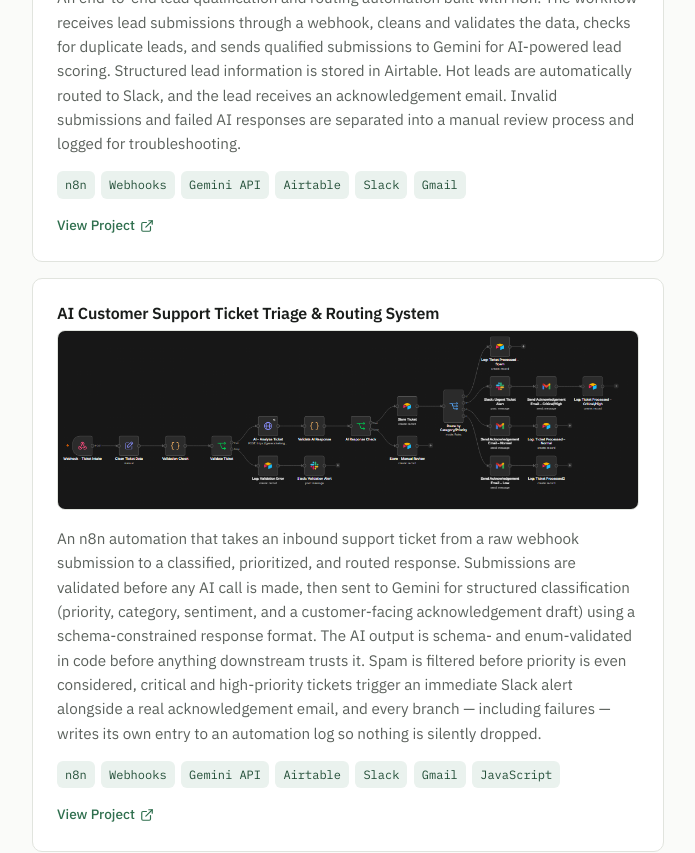
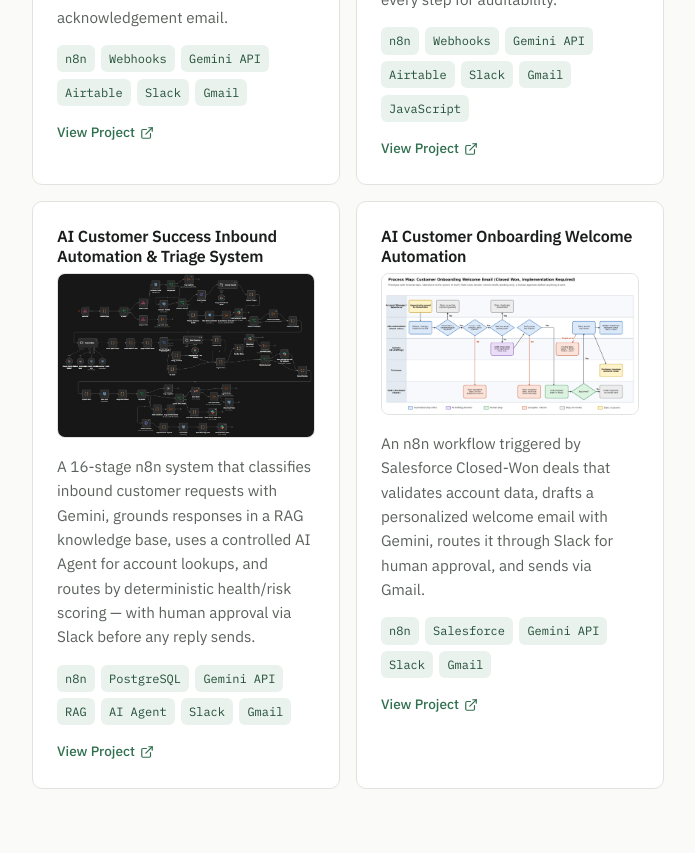
Before and after one commit to Azarath-max/Portfolio-Site, a React (Vite) app: page / in a window 1280 px wide. Shown: the part 3000-3853 px from the top of the page, without its empty margins (292-987 px from the left). Built offline with nearby package versions, Linux system fonts and the light colour scheme.

Commit message:
Projects upload

```diff
--- a/src/components/Projects.css
+++ b/src/components/Projects.css
@@ -7,7 +7,15 @@
 .projects-list {
   display: flex;
   flex-direction: column;
+  display: grid;
+  grid-template-columns: repeat(2, 1fr);
   gap: var(--space-2);
+}
+
+@media (max-width: 720px) {
+  .projects-list {
+    grid-template-columns: 1fr;
+  }
 }
 
 .project-item {
--- a/src/data/portfolioData.js
+++ b/src/data/portfolioData.js
@@ -83,25 +83,21 @@ export const skillGroups = [
   },
 ];
 
-// Set status to "In Progress" or "Planned". Use "Completed" once a project is actually finished.
-// techStack is optional — an array of short tool/tech names shown as tags on the card.
-// image is optional — put the actual file in public/projects/ and reference the path here.
-// link is optional — only renders a "View Project" button when filled in.
 export const projects = [
   {
     title: "AI Lead Qualification & Smart Sales Routing System",
     status: "Completed",
     description:
-      "An end-to-end lead qualification and routing automation built with n8n. The workflow receives lead submissions through a webhook, cleans and validates the data, checks for duplicate leads, and sends qualified submissions to Gemini for AI-powered lead scoring. Structured lead information is stored in Airtable. Hot leads are automatically routed to Slack, and the lead receives an acknowledgement email. Invalid submissions and failed AI responses are separated into a manual review process and logged for troubleshooting.",
+      "An n8n workflow that validates and deduplicates inbound leads, scores them with Gemini, stores results in Airtable, and routes hot leads to Slack with an automatic acknowledgement email.",
     techStack: ["n8n", "Webhooks", "Gemini API", "Airtable", "Slack", "Gmail"],
     link: "https://github.com/Azarath-max/ai-lead-qualification-system",
-    image: "/projects/lead-qualification.png", // put the actual image file in public/projects/
+    image: "/projects/lead-qualification.png",
   },
   {
     title: "AI Customer Support Ticket Triage & Routing System",
     status: "Completed",
     description:
-      "An n8n automation that takes an inbound support ticket from a raw webhook submission to a classified, prioritized, and routed response. Submissions are validated before any AI call is made, then sent to Gemini for structured classification (priority, category, sentiment, and a customer-facing acknowledgement draft) using a schema-constrained response format. The AI output is schema- and enum-validated in code before anything downstream trusts it. Spam is filtered before priority is even considered, critical and high-priority tickets trigger an immediate Slack alert alongside a real acknowledgement email, and every branch — including failures — writes its own entry to an automation log so nothing is silently dropped.",
+      "An n8n automation that validates incoming support tickets, classifies them with Gemini (priority, category, sentiment), and routes critical/high-priority tickets to Slack while logging every step for auditability.",
     techStack: [
       "n8n",
       "Webhooks",
@@ -114,4 +110,30 @@ export const projects = [
     link: "https://github.com/Azarath-max/AI-Customer-Support-Ticket-Triage-Routing-System-",
     image: "/projects/AI Customer Support Ticket Triage & Routing System.png",
   },
+  {
+    title: "AI Customer Success Inbound Automation & Triage System",
+    status: "Completed",
+    description:
+      "A 16-stage n8n system that classifies inbound customer requests with Gemini, grounds responses in a RAG knowledge base, uses a controlled AI Agent for account lookups, and routes by deterministic health/risk scoring — with human approval via Slack before any reply sends.",
+    techStack: [
+      "n8n",
+      "PostgreSQL",
+      "Gemini API",
+      "RAG",
+      "AI Agent",
+      "Slack",
+      "Gmail",
+    ],
+    link: "https://github.com/Azarath-max/AI-Customer-Success-Inbound-Automation-Triage-System",
+    image: "/projects/architecture.jpg",
+  },
+  {
+    title: "AI Customer Onboarding Welcome Automation",
+    status: "Completed",
+    description:
+      "An n8n workflow triggered by Salesforce Closed-Won deals that validates account data, drafts a personalized welcome email with Gemini, routes it through Slack for human approval, and sends via Gmail.",
+    techStack: ["n8n", "Salesforce", "Gemini API", "Slack", "Gmail"],
+    link: "https://github.com/Azarath-max/AI-Customer-Onboarding-Welcome-Automation",
+    image: "/projects/AI Customer Onboarding Welcome Automation.png",
+  },
 ];
```
Also changed, not shown: public/projects/AI Customer Onboarding Welcome Automation.png (added), public/projects/architecture.jpg (added).
